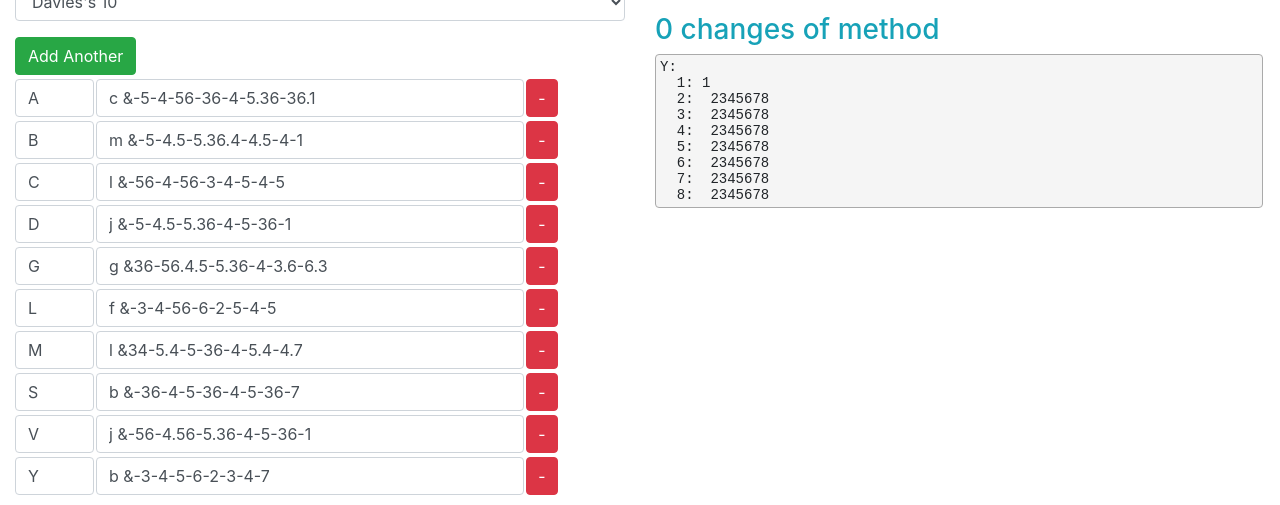
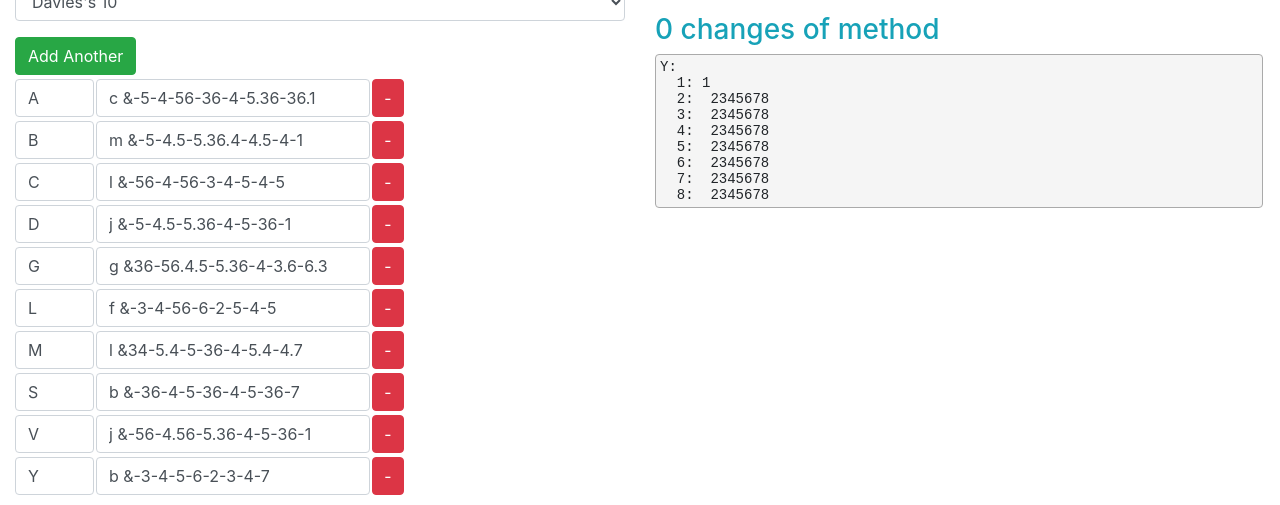
Before and after one commit to jwholdsworth/JSProve, a website: page index.html in a window 1280 px wide. Shown: the part 295-800 px from the top of the page. Drawn offline with nearby package versions, Linux system fonts and the light colour scheme; no server answers.

Commit message:
More frontend modifications.

```diff
--- a/index.html
+++ b/index.html
@@ -111,6 +111,7 @@
                                 <h4>Load a collection</h4>
                                 <div id="collectionChoice"></div>
                             </div>
+                            <div class="form-group">
                                 <form>
                                     <div class="form-row mb-1">
                                         <input type="button" value="Add Another" id="moreMethods" class="btn btn-success" />
@@ -119,6 +120,7 @@
                                         <div id="methodList"></div>
                                     </div>
                                 </form>
+                            </div>
 
                             <h2 class="display-4">Composition</h2>
                             <div class="form-group form-row">
--- a/js/frontend.js
+++ b/js/frontend.js
@@ -107,7 +107,7 @@ function insertMethodBox(code, pn) {
   const methodRow = `
     <div id="method${numberOfMethods}" class="mb-1 form-row js-method">
       <input type="text" class="shortcut form-control" id="shortcut${numberOfMethods}" maxlength="1" size="1" value="${code}" />
-      <input type="text" class="notation form-control" id="notation${numberOfMethods}" value="${pn}" size="35" />
+      <input type="text" class="notation form-control" id="notation${numberOfMethods}" value="${pn}"  />
       <input type="button" value="&dash;" class="removeMethod btn btn-danger" onclick="removeParent(this);" />
     </div>
   `
```
Also changed, not shown: 1 other file. Lines whose indentation alone changed are shown as unchanged.
